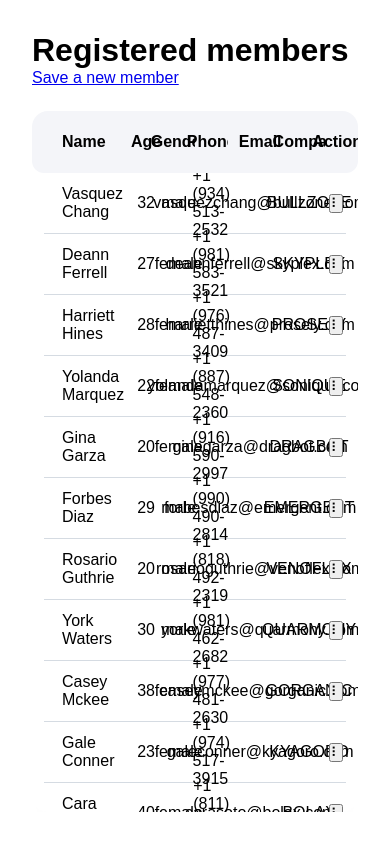
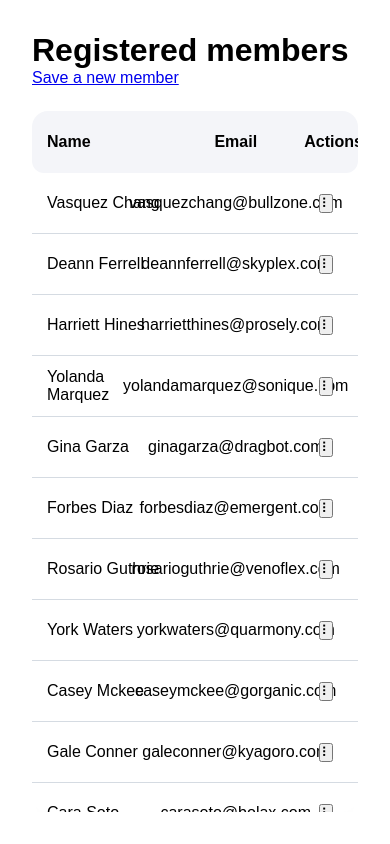
Before and after one commit to samuelsilvadev/manage-position-on-scrolling-area, a React (Create React App) app: page / in a window 390 px wide. Built offline with nearby package versions, Linux system fonts and the light colour scheme; the HTML template or start-up script is replaced by a standard one.

Commit message:
fix: improve mobile experience

```diff
--- a/src/components/people/people-content/PeopleContent.tsx
+++ b/src/components/people/people-content/PeopleContent.tsx
@@ -1,3 +1,4 @@
+import cx from "classnames";
 import ActionMenu from "components/action-menu";
 import Card, { CARD_HEIGHT, CARD_WIDTH } from "components/card";
 import Container, {
@@ -45,11 +46,27 @@ const PeopleContent = ({ people }: PeopleContentProps) => {
     people.map(({ name, age, gender, company, phone, email, id }) => (
       <tr key={id} className={styles.tableRow}>
         <td className={styles.bodyCell}>{name}</td>
-        <td className={styles.bodyCell}>{age}</td>
-        <td className={styles.bodyCell}>{gender}</td>
-        <td className={styles.bodyCell}>{phone}</td>
+        <td className={cx(styles.bodyCell, styles.hiddenInMobile)}>{age}</td>
+        <td
+          className={cx(
+            styles.bodyCell,
+            styles.hiddenInMobile,
+            styles.hiddenInTablet
+          )}
+        >
+          {gender}
+        </td>
+        <td className={cx(styles.bodyCell, styles.hiddenInMobile)}>{phone}</td>
         <td className={styles.bodyCell}>{email}</td>
-        <td className={styles.bodyCell}>{company}</td>
+        <td
+          className={cx(
+            styles.bodyCell,
+            styles.hiddenInMobile,
+            styles.hiddenInTablet
+          )}
+        >
+          {company}
+        </td>
         <td className={styles.bodyCell}>
           <ActionMenu
             extraHeight={TABLE_HEAD_HEIGHT}
@@ -84,11 +101,31 @@ const PeopleContent = ({ people }: PeopleContentProps) => {
               <thead className={styles.tableHeader}>
                 <tr className={styles.headerRow}>
                   <th className={styles.headerCell}>Name</th>
-                  <th className={styles.headerCell}>Age</th>
-                  <th className={styles.headerCell}>Gender</th>
-                  <th className={styles.headerCell}>Phone</th>
+                  <th className={cx(styles.headerCell, styles.hiddenInMobile)}>
+                    Age
+                  </th>
+                  <th
+                    className={cx(
+                      styles.headerCell,
+                      styles.hiddenInMobile,
+                      styles.hiddenInTablet
+                    )}
+                  >
+                    Gender
+                  </th>
+                  <th className={cx(styles.headerCell, styles.hiddenInMobile)}>
+                    Phone
+                  </th>
                   <th className={styles.headerCell}>Email</th>
-                  <th className={styles.headerCell}>Company</th>
+                  <th
+                    className={cx(
+                      styles.headerCell,
+                      styles.hiddenInMobile,
+                      styles.hiddenInTablet
+                    )}
+                  >
+                    Company
+                  </th>
                   <th className={styles.headerCell}>Actions</th>
                 </tr>
               </thead>
--- a/src/components/people/people-content/peopleContent.module.scss
+++ b/src/components/people/people-content/peopleContent.module.scss
@@ -7,7 +7,7 @@
   display: grid;
   border-collapse: collapse;
   min-width: 100%;
-  grid-template-columns: 30% 10% 10% 10% 20% 10% 10%;
+  grid-template-columns: 40% 45% 15%;
 
   thead,
   tbody,
@@ -40,7 +40,7 @@
     &:first-child {
       border-radius: 12px 0 0 12px;
       justify-content: flex-start;
-      padding-left: 30px;
+      padding-left: 15px;
     }
 
     &:last-child {
@@ -57,12 +57,11 @@
 
     &:first-child {
       justify-content: flex-start;
-      padding-left: 18px;
-      margin-left: 12px;
+      padding-left: 15px;
     }
 
     &:last-child {
-      margin-right: 12px;
+      padding-right: 15px;
     }
   }
 
@@ -76,3 +75,49 @@
     border-bottom: none;
   }
 }
+
+@media (max-width: 767px) {
+  .table .hiddenInMobile {
+    display: none;
+  }
+}
+
+@media (max-width: 1023px) {
+  .table .hiddenInTablet {
+    display: none;
+  }
+}
+
+@media (min-width: 768px) {
+  .table {
+    grid-template-columns: 30% 10% 20% 30% 15%;
+
+    .headerCell,
+    .bodyCell {
+      &:first-child {
+        padding-left: 30px;
+      }
+
+      &:last-child {
+        padding-right: 30px;
+      }
+    }
+  }
+}
+
+@media (min-width: 1024px) {
+  .table {
+    grid-template-columns: 25% 10% 10% 15% 20% 10% 10%;
+
+    .headerCell,
+    .bodyCell {
+      &:first-child {
+        padding-left: 25px;
+      }
+
+      &:last-child {
+        padding-right: 25px;
+      }
+    }
+  }
+}
```
